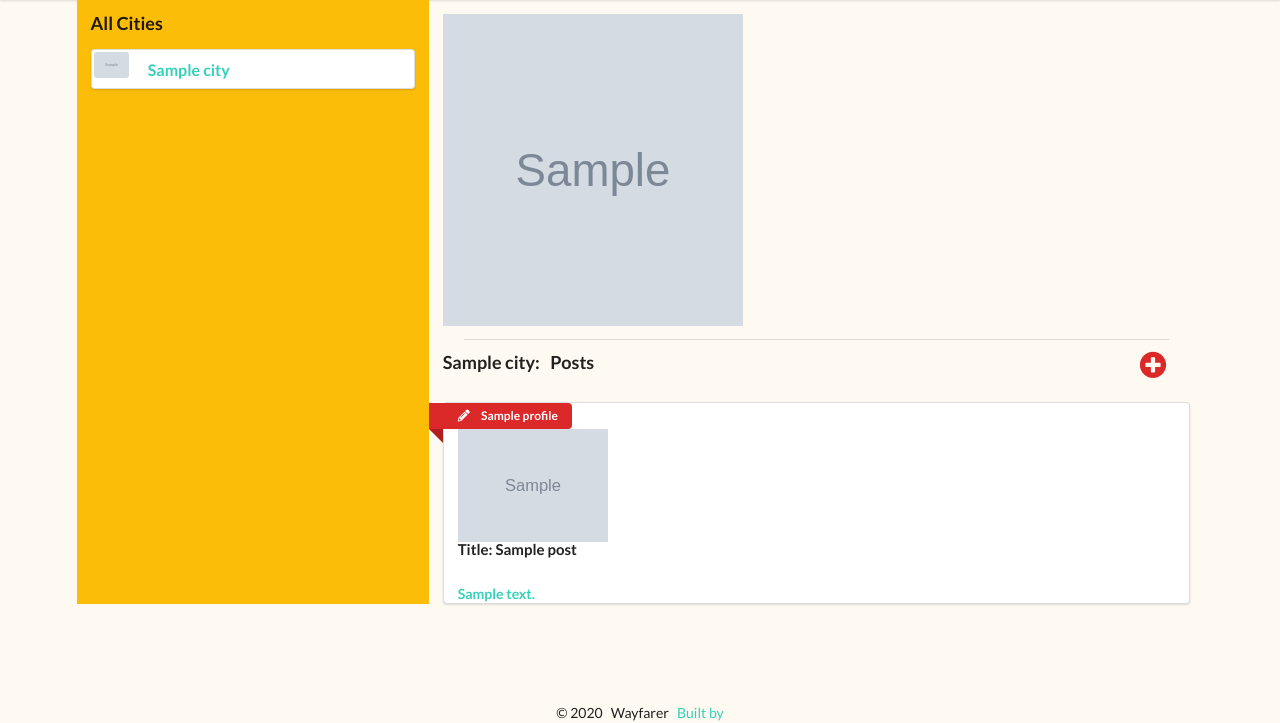
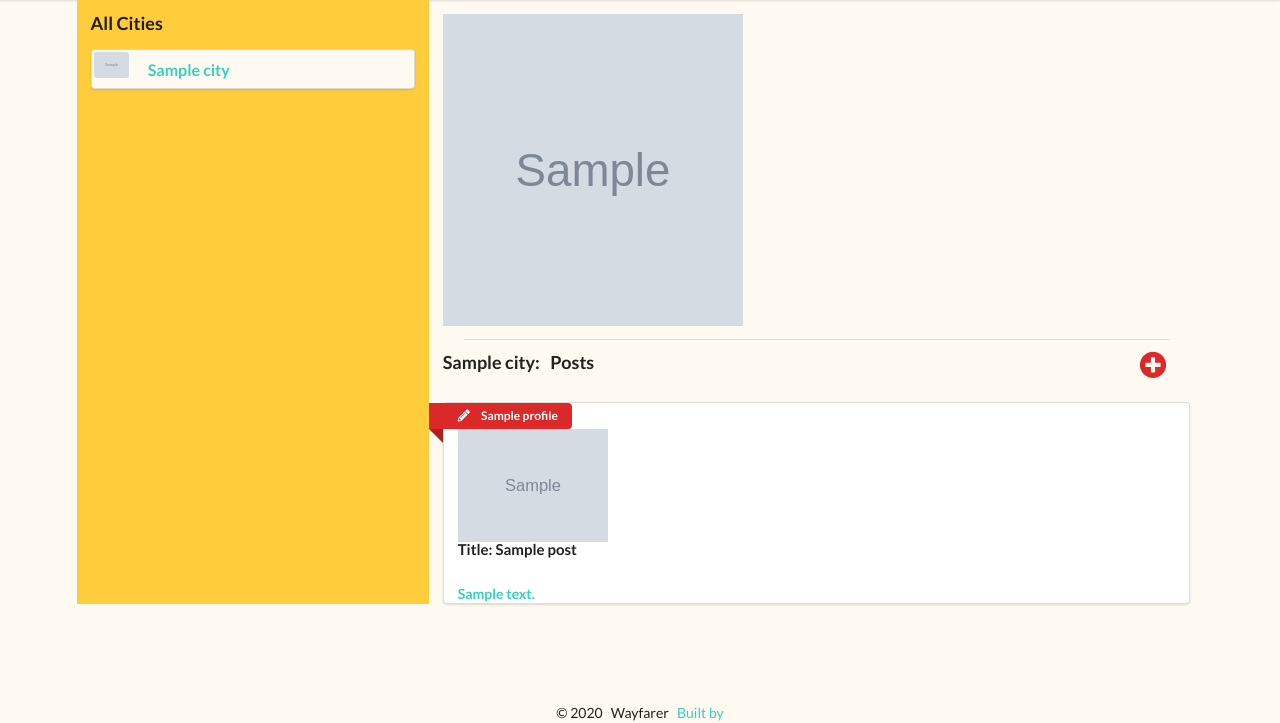
Before and after one commit to danlehner/wayfarer, a Django app: page /cities/1/ in a window 1280 px wide. Shown: the part 77-800 px from the top of the page. Run offline with Django 3.2, Linux system fonts and the light colour scheme; a user stored in the database is signed in; tables that the repository leaves empty hold one stand-in row (values such as "Sample post"); grey boxes marked "Sample" are stand-in pictures; some libraries are stand-ins or nearby versions.

Commit message:
updates add commect form to site standard, also updates city show page left menu background to the actual brand yellow

```diff
--- a/main_app/static/styles/main.css
+++ b/main_app/static/styles/main.css
@@ -210,6 +210,11 @@ span:link {
 /*-- city menu left--*/
 .ui.fluid.vertical.pointing.menu {
     position: relative;
+    background-color: var(--backgroundcolor);
+}
+
+#left_menu {
+    background-color: var(--wayfarerYellow);
 }
 
 #city_image{
--- a/main_app/templates/cities/show.html
+++ b/main_app/templates/cities/show.html
@@ -4,7 +4,7 @@
 
 <div class="ui grid container">
     <!-- LEFT CITY CONTAINER -->
-    <div class="ui yellow five wide column">
+    <div id="left_menu" class="ui five wide column">
         <div class= "ui header">All Cities</div>
         {% for town in towns %}
         <a class="ui item" href="{% url 'city_show' town.id %}">
@@ -13,9 +13,6 @@
                     <img src="{{town.image}}" alt="{{town.name}}" class="ui left floated mini image" id="city_image">
                     <div id="city_header_text"> &nbsp {{town.name}}</div>
                 </div>
-
-
-
             </div>
         </a>
         {% endfor %}
--- a/main_app/templates/posts/show.html
+++ b/main_app/templates/posts/show.html
@@ -91,11 +91,11 @@
   <div class="ui hidden divider"></div>
 </div>
 
-<div class="ui comment modal">
+<div class="ui comment small modal">
   <i class="close icon"></i>
   <div class="header">Add Comment</div>
   <div class="content">
-      <form class="ui form" action= "{% url 'add_comment' post.id %}" method="POST">
+      <form class="ui form wayfarer_modal" action= "{% url 'add_comment' post.id %}" method="POST">
           {% csrf_token %}
           {{ comment_form.as_p}}
           <input type="submit" class="ui yellow button" value="Add New Comment">
```
